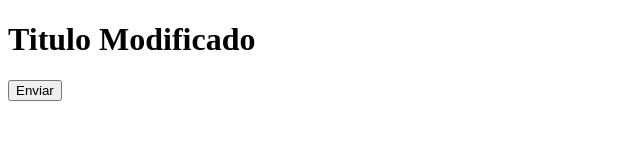
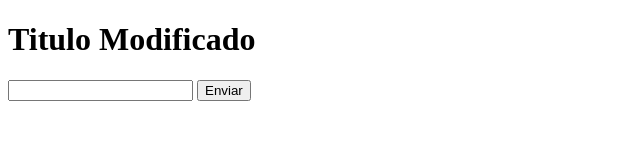
Before and after one commit to ebermudezGit/CursoGit, a plain HTML site: page index.html in a window 1280 px wide. Shown: the whole page, without its empty margins (0-640 px from the left). Drawn offline with Linux system fonts and the light colour scheme.

Commit message:
Se agrego name

```diff
--- a/index.html
+++ b/index.html
@@ -9,6 +9,7 @@
     <h1>Titulo Modificado</h1>
 
     <form action="#" method="GET">
+        <input type="text" name="name" id="name">
         <input type="Button" value="Enviar">
     </form>
 </body>
```
